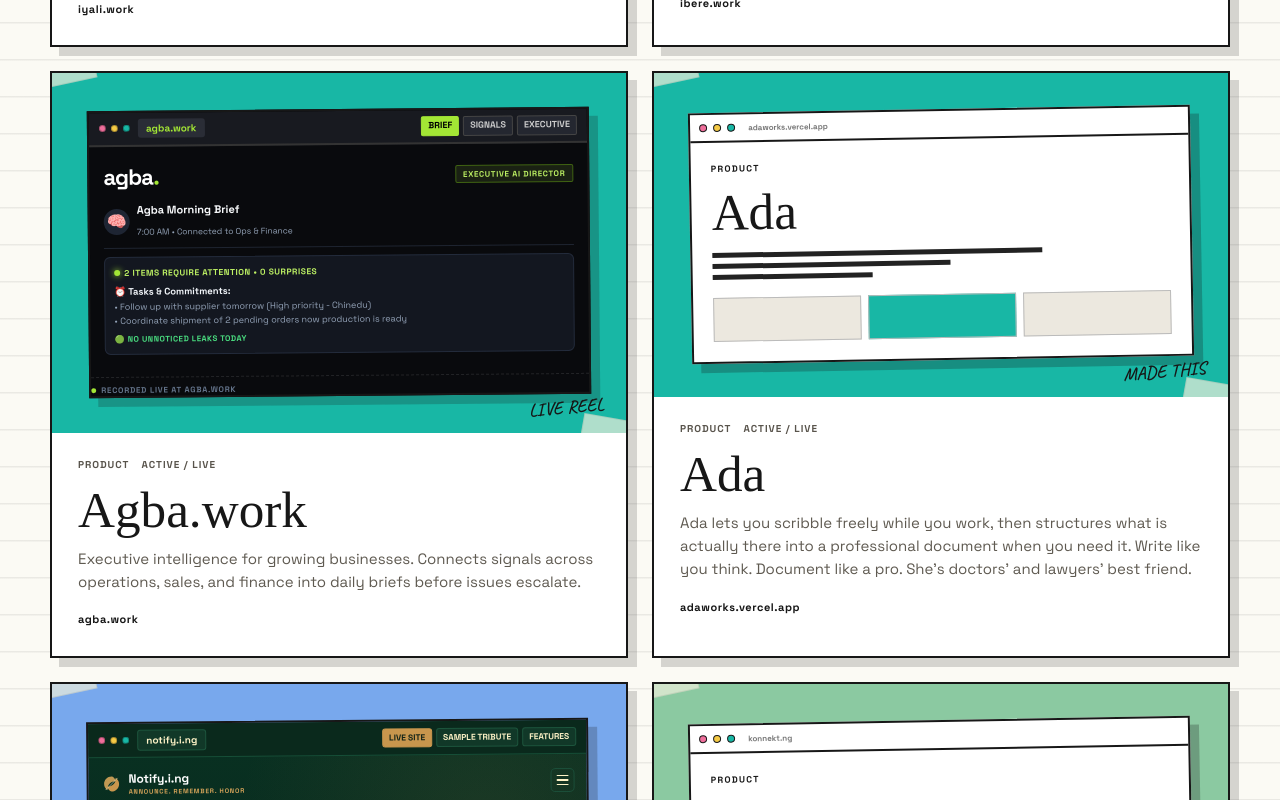
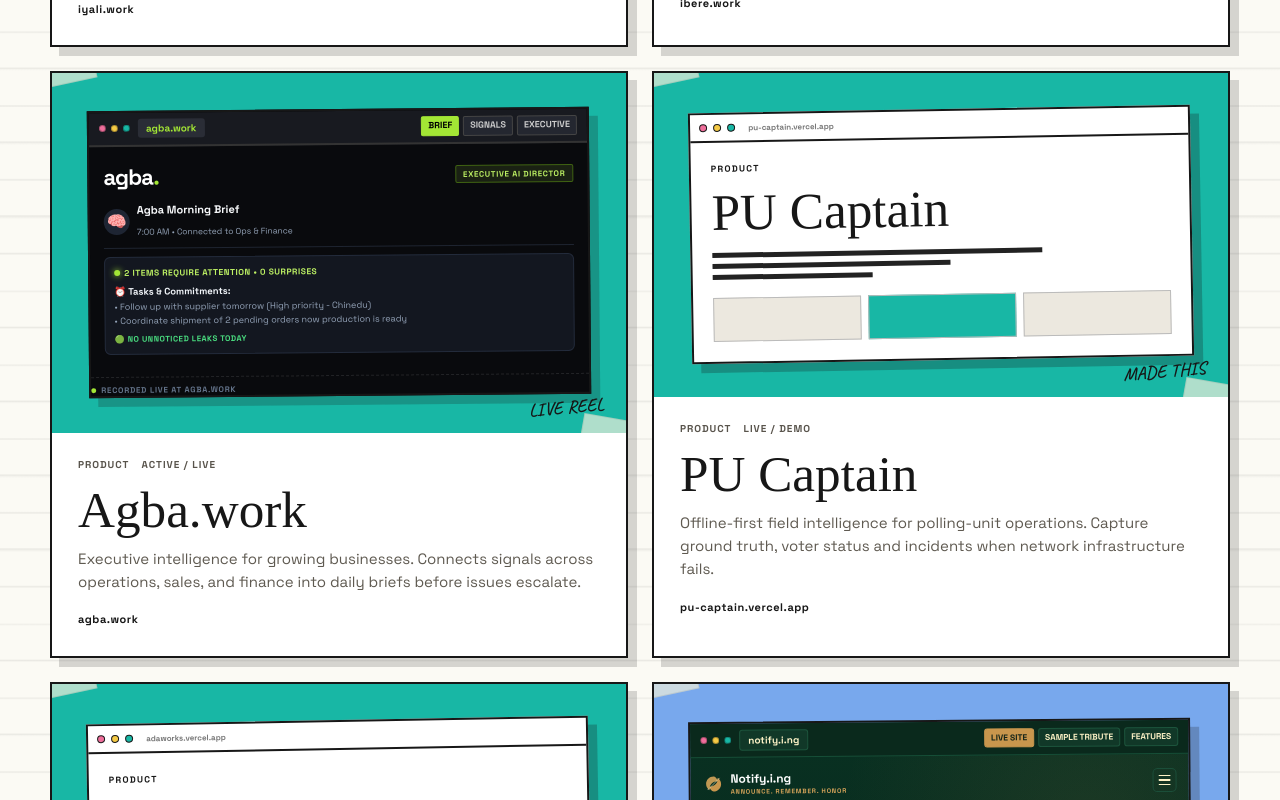
Before and after one commit to nekt-konnekt/Tomori-Hub, a React (Vite) app: page /work in a window 1280 px wide. Shown: the part 1120-1920 px from the top of the page. Built offline with nearby package versions, Linux system fonts and the light colour scheme; a web font is replaced by a local one.

Commit message:
Add PU Captain to product catalogue

```diff
--- a/src/data/projects.ts
+++ b/src/data/projects.ts
@@ -16,6 +16,7 @@
   { slug:'iyali', name:'Iyali.work', description:'Conversational family history & lineage builder. Capturing stories, oral traditions, and kinship relationships on an interactive canvas.', category:'Product', status:'Active / Live', url:'https://iyali.work', domain:'iyali.work' },
   { slug:'ibere', name:'Ibere.work', description:'Run employee onboarding through Telegram. Set up workflows, invite hires via chat links, and eliminate HR chasing before Day 1.', category:'Product', status:'Active / Live', url:'https://ibere.work', domain:'ibere.work' },
   { slug:'agba', name:'Agba.work', description:'Executive intelligence for growing businesses. Connects signals across operations, sales, and finance into daily briefs before issues escalate.', category:'Product', status:'Active / Live', url:'https://agba.work', domain:'agba.work' },
+  { slug:'pu-captain', name:'PU Captain', description:'Offline-first field intelligence for polling-unit operations. Capture ground truth, voter status and incidents when network infrastructure fails.', category:'Product', status:'Live / Demo', url:'https://pu-captain.vercel.app/', domain:'pu-captain.vercel.app' },
   { slug:'ada', name:'Ada', description:'Ada lets you scribble freely while you work, then structures what is actually there into a professional document when you need it. Write like you think. Document like a pro. She’s doctors’ and lawyers’ best friend.', category:'Product', status:'Active / Live', url:'https://adaworks.vercel.app', domain:'adaworks.vercel.app' },
   { slug:'notify', name:'Notify.i.ng', description:'Announce a passing. Honour a life. In 60 seconds. Digital memorials, funeral arrangement flyers, community tribute books, and condolence support for Nigerian families.', category:'Product', status:'Active / Product', url:'https://notify.i.ng', domain:'notify.i.ng' },
   { slug:'konnekt', name:'Konnekt.ng', description:'Leads and business identity.', category:'Product', status:'Product', url:'https://konnekt.ng', domain:'konnekt.ng' },
```
